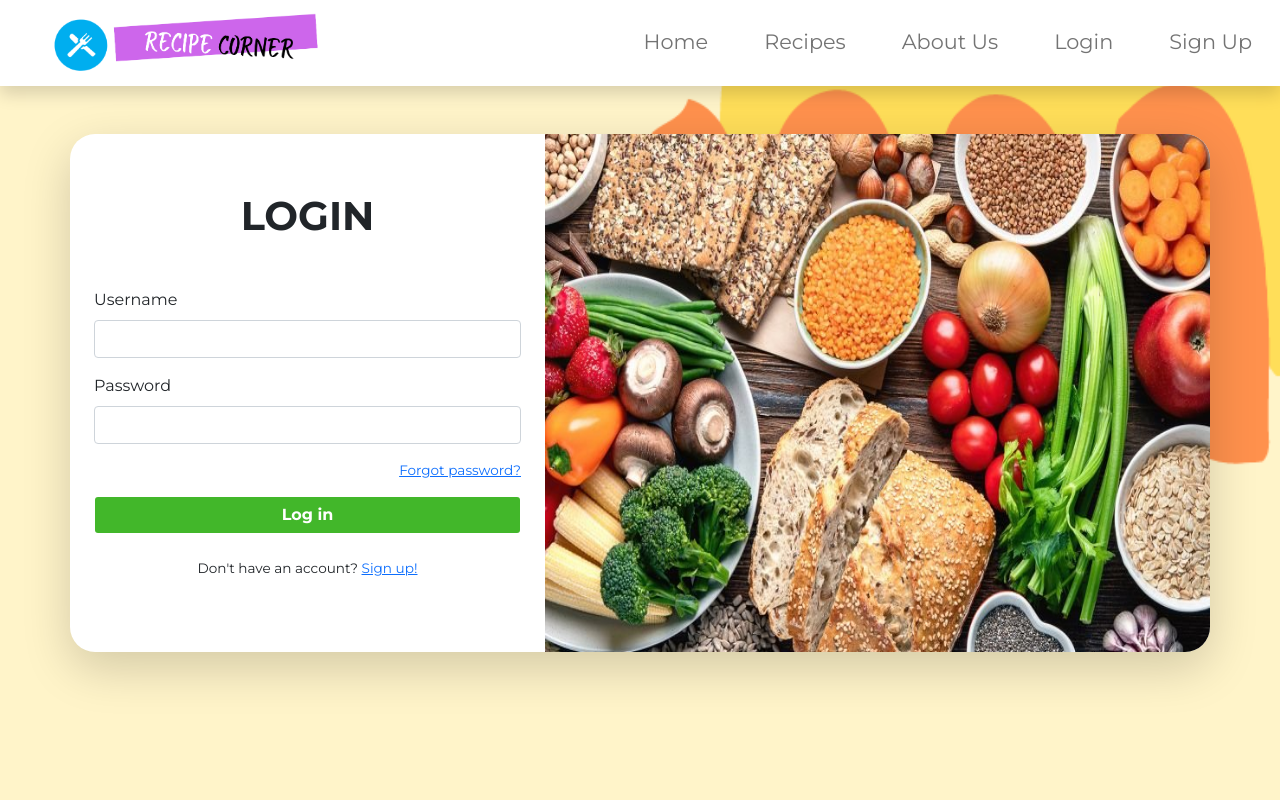
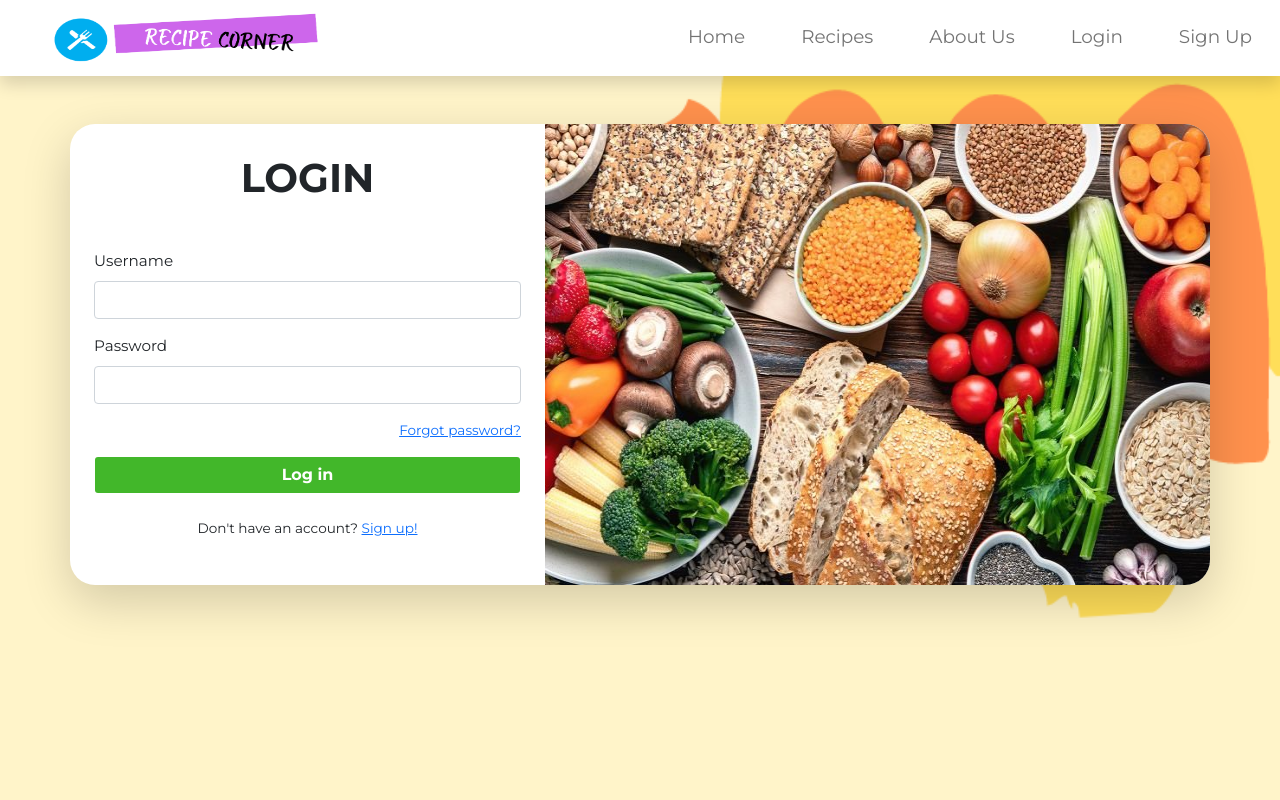
Before and after one commit to Kakadia-Zeel/Recipe-Corner, a PHP site: page /pages/login.html in a window 1280 px wide. Run offline with PHP 8.4, Linux system fonts and the light colour scheme.

Commit message:
Adjusted the content of login.html and sign-up.html to fit the screen without scrolling. Also, adjusted the styling of navbars of all the pages.

```diff
--- a/css/login.css
+++ b/css/login.css
@@ -10,10 +10,11 @@
 
 body {
   font-family: "Montserrat", sans-serif;
-  background-image: url("../../images/login-background-image.png");
+  background-image: url("../images/login-background-image.png");
   background-repeat: no-repeat;
   background-size: cover;
   height: 100vh;
+  font-size: 0.95rem;
 }
 
 /* Navbar start */
@@ -23,7 +24,7 @@ nav {
 
 .navbar img {
   width: 270px;
-  height: 60px;
+  height: 50px;
   margin: 0 50px;
 }
 
@@ -37,7 +38,7 @@ nav {
 
 .navbar-nav li a {
   border-bottom: 3px solid transparent;
-  font-size: 1.3rem;
+  font-size: 1.15rem;
 
 }
 
@@ -51,9 +52,7 @@ nav {
 /* Content wrapper start */
 .content-wrapper {
     border-radius: 25px;
-    /* height: 70%; */
     background-color: white;
-
 }
 
 .login-section h1 {
@@ -80,7 +79,7 @@ nav {
 
 /* Display image start */
 .display-image-section img {
-    height: 518px;
+    height: 461px;
     width: 100%;
     border-top-right-radius: 25px;
     border-bottom-right-radius: 25px;
--- a/css/recipe-categories.css
+++ b/css/recipe-categories.css
@@ -29,7 +29,7 @@ nav {
 
 .navbar img {
   width: 270px;
-  height: 60px;
+  height: 50px;
   margin: 0 50px;
 }
 
@@ -39,7 +39,7 @@ nav {
 
 .navbar-nav li {
   margin: 0 20px;
-  font-size: 1.3rem;
+  font-size: 1.15rem;
 }
 
 .navbar-nav li a {
--- a/maincss.css
+++ b/maincss.css
@@ -26,7 +26,7 @@ nav {
 
 .navbar img {
   width: 270px;
-  height: 60px;
+  height: 50px;
   margin: 0 50px;
 }
 
@@ -36,7 +36,7 @@ nav {
 
 .navbar-nav li {
   margin: 0 20px;
-  font-size: 1.3rem;
+  font-size: 1.15rem;
 }
 
 .navbar-nav li a {
--- a/pages/login.html
+++ b/pages/login.html
@@ -26,7 +26,7 @@
 
 <body>
     <!-- Navbar start -->
-    <nav class="navbar navbar-expand-lg navbar-light shadow mb-3 mb-md-5">
+    <nav class="navbar navbar-expand-lg navbar-light shadow mb-5">
         <a class="navbar-brand" href="#"><img src="../images/logo.png" /></a>
 
         <button class="navbar-toggler" type="button" data-toggle="collapse" data-target="#navbar-nav"
@@ -63,7 +63,7 @@
     <!-- Navbar end -->
 
     <!-- Main content of the page (content-wrapper) start -->
-    <main class="container content-wrapper shadow-lg mt-5">
+    <main class="container content-wrapper shadow-lg">
         <div class="row">
             <section class="col-md-5 col-lg-5 col-sm-12 my-auto px-4 login-section">
                 <h1 class="mt-5 mt-md-0">LOGIN</h1>
--- a/pages/sign-up.html
+++ b/pages/sign-up.html
@@ -63,7 +63,7 @@
     <!-- Navbar end -->
 
     <!-- Main content of the page (content-wrapper) start -->
-    <main class="container content-wrapper shadow-lg mt-5">
+    <main class="container content-wrapper shadow-lg mt-5 mt-md-0">
         <div class="row ">
             <section class="col-md-7 col-lg-5 d-none d-md-block px-0 display-image-section">
                 <img src="../images/newSignup.gif" alt="" class="img-fluid">
```
Also changed, not shown: css/sign-up.css (+4 -4 lines).
